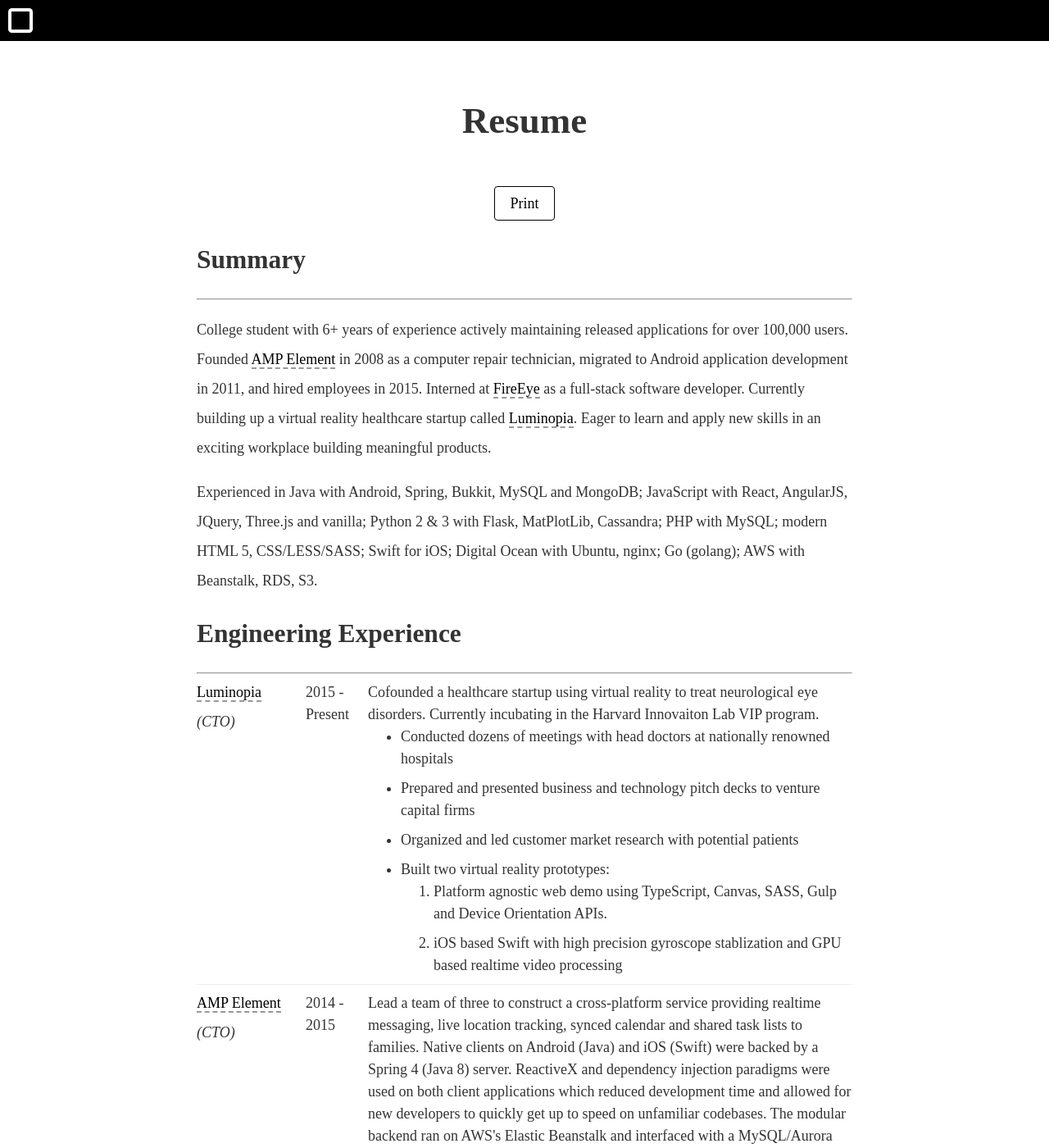
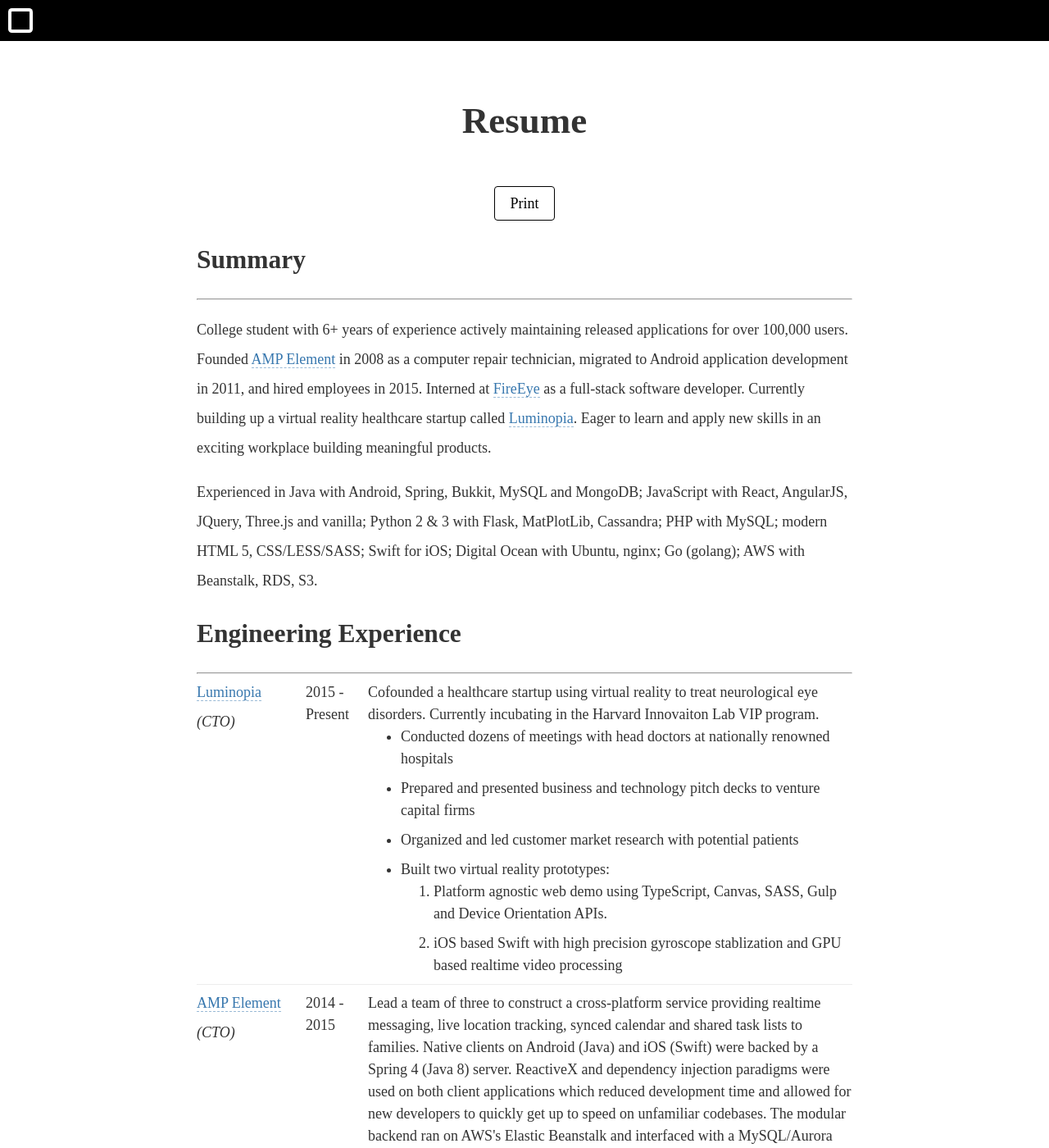
Before and after one commit to awendland/blog, a Jekyll site: the page built from resume.md, in a window 1280 px wide and 1400 px high. Shown: the whole window at 82% size. Built offline with Jekyll 4.4.1, drawn with Linux system fonts in a browser that asks for light colours; nearby versions of some CDN libraries; some web fonts are replaced.

Commit message:
css: Change links to blue and add styling for footnotes

```diff
--- a/css/less/common.less
+++ b/css/less/common.less
@@ -76,7 +76,7 @@
 }
 a {
     text-decoration: none;
-    color: black;
+    color: @linkColor;
     &:hover, &:focus {
         text-decoration: underline;
         cursor: pointer;
--- a/css/main.css
+++ b/css/main.css
@@ -361,7 +361,7 @@
 }
 a {
   text-decoration: none;
-  color: black;
+  color: #3777ae;
 }
 a:hover,
 a:focus {
@@ -382,15 +382,15 @@
   margin: 0;
 }
 li {
-  padding-top: .5em;
+  padding-top: 0.5em;
 }
 li:first-child {
   padding-top: 0;
 }
 h5,
 h6 {
-  margin-top: .3em;
-  margin-bottom: .3em;
+  margin-top: 0.3em;
+  margin-bottom: 0.3em;
 }
 /*****************************************************************************/
 /*
@@ -450,7 +450,7 @@
   color: black;
   border: 1px solid black;
   border-radius: 4px;
-  transition: color .3s, background .3s;
+  transition: color 0.3s, background 0.3s;
 }
 .button:hover {
   background: black;
@@ -496,8 +496,8 @@
 #floater {
   position: fixed;
   z-index: 2;
-  top: .5em;
-  left: .5em;
+  top: 0.5em;
+  left: 0.5em;
 }
 #floater #open-menu {
   position: relative;
@@ -508,7 +508,7 @@
   user-select: none;
   border-radius: 4px;
   background: rgba(50, 50, 50, 0.55);
-  transition: background .3s ease;
+  transition: background 0.3s ease;
 }
 #floater #open-menu:hover {
   background: rgba(120, 120, 120, 0.75);
@@ -517,7 +517,7 @@
 #floater #open-menu span:before,
 #floater #open-menu span:after {
   border-radius: 2px;
-  height: .2em;
+  height: 0.2em;
   background: white;
   position: absolute;
   display: block;
@@ -589,7 +589,7 @@
   padding: 10px;
   width: 50px;
   height: 50px;
-  transition: background .4s;
+  transition: background 0.4s;
   pointer-events: auto;
 }
 .navmenu .toggle-cont:active {
@@ -609,7 +609,7 @@
 .navmenu .flyout {
   padding-left: 0;
   opacity: 0;
-  transition: opacity .5s, transform .4s;
+  transition: opacity 0.5s, transform 0.4s;
   pointer-events: none;
   background: white;
 }
@@ -637,10 +637,10 @@
 .navmenu .flyout li a {
   display: block;
   color: black;
-  padding: .25em 0;
+  padding: 0.25em 0;
 }
 .navmenu .flyout li a i {
-  transition: transform .7s ease;
+  transition: transform 0.7s ease;
   transform-origin: 50% 50%;
 }
 .navmenu .flyout li a span {
@@ -686,7 +686,7 @@
   color: #ffffff;
 }
 #footer .info {
-  padding: .5em 0 0 0;
+  padding: 0.5em 0 0 0;
   text-align: center;
 }
 #footer .info span {
@@ -746,7 +746,7 @@
 /*
 /*****************************************************************************/
 .post {
-  padding-bottom: .75em;
+  padding-bottom: 0.75em;
 }
 .post header {
   text-align: center;
@@ -759,7 +759,7 @@
   overflow-x: hidden;
   font-size: 1.5rem;
   max-width: 850px;
-  margin: .7em auto;
+  margin: 0.7em auto;
 }
 @media (min-width: 40rem) {
   .post header h1 {
@@ -777,17 +777,17 @@
   border-radius: 3px;
 }
 .post > .body a:not(.button) {
-  border: 0.15em dashed rgba(51, 51, 51, 0.5);
+  border: 0.1em dashed rgba(55, 119, 174, 0.5);
   border-top-width: 0;
   border-left-width: 0;
   border-right-width: 0;
-  transition: border .1s;
+  transition: border 0.1s;
 }
 .post > .body a:not(.button):hover,
 .post > .body a:not(.button):focus {
   text-decoration: none;
   cursor: pointer;
-  border-color: #333;
+  border-color: #3777ae;
 }
 .post > .body img {
   display: block;
@@ -834,6 +834,20 @@
     display: none;
   }
 }
+.post > .body .footnotes::before {
+  content: '';
+  border-bottom: 1px solid rgba(0, 0, 0, 0.3);
+  width: 100%;
+  display: block;
+  margin-top: 2em;
+}
+.post > .body .footnotes p {
+  margin: 0;
+}
+.post > .body .footnotes a.reversefootnote {
+  margin-left: 0.5em;
+  border-bottom: none;
+}
 .post blockquote {
   border-radius: 6px;
   margin: 1em;
@@ -847,7 +861,7 @@
 }
 .post blockquote::before {
   content: "";
-  width: .5em;
+  width: 0.5em;
   background: black;
   height: 105%;
   position: absolute;
@@ -908,7 +922,7 @@
   border-bottom-width: 0;
 }
 table tr td {
-  padding: .5em;
+  padding: 0.5em;
 }
 table tr td:first-child {
   padding-left: 0;
@@ -921,7 +935,7 @@
 }
 .list li {
   list-style: none;
-  padding: .5em 0;
+  padding: 0.5em 0;
   position: relative;
   border: 0 solid #ccc;
   border-color: rgba(0, 0, 0, 0.075);
@@ -1195,7 +1209,7 @@
   }
 }
 .experience-table .experience--position {
-  margin-top: .5em;
+  margin-top: 0.5em;
   display: block;
 }
 .clubs-list {
@@ -1203,7 +1217,7 @@
 }
 .clubs-list li {
   list-style: none;
-  padding: .5em 0;
+  padding: 0.5em 0;
   position: relative;
   border: 0 solid #ccc;
   border-color: rgba(0, 0, 0, 0.075);
@@ -1216,14 +1230,14 @@
 }
 .clubs-list .position {
   font-weight: 400;
-  font-size: .8em;
+  font-size: 0.8em;
 }
 .clubs-list .time {
-  font-size: .8em;
+  font-size: 0.8em;
 }
 @media (min-width: 40rem) {
   .clubs-list .time {
-    top: .5em;
+    top: 0.5em;
     right: 0;
     position: absolute;
     font-size: 1em;
@@ -1237,7 +1251,7 @@
 }
 .skills-list li {
   list-style: none;
-  padding: .5em 0;
+  padding: 0.5em 0;
   position: relative;
   border: 0 solid #ccc;
   border-color: rgba(0, 0, 0, 0.075);
@@ -1259,7 +1273,7 @@
   border-bottom-width: 0px;
 }
 .skills-list .type {
-  font-size: .8em;
+  font-size: 0.8em;
 }
 .skills-list .type::before {
   content: "(";
@@ -1269,18 +1283,18 @@
 }
 @media (min-width: 40rem) {
   .skills-list .type {
-    top: .5em;
+    top: 0.5em;
     right: 0;
     position: absolute;
   }
 }
 .skills-list .desc {
   font-style: italic;
-  margin: .25em 0;
+  margin: 0.25em 0;
 }
 .skills-list .cost,
 .skills-list .stat {
-  font-size: .8em;
+  font-size: 0.8em;
 }
 .print-header {
   display: none;
@@ -1295,11 +1309,11 @@
     font: 12px/1.2 serif;
   }
   body .post > .body > p {
-    margin: .2em 0;
+    margin: 0.2em 0;
     line-height: 1.2;
   }
   h3 {
-    margin: .2em 0;
+    margin: 0.2em 0;
   }
   #post header {
     padding: 0;
@@ -1320,7 +1334,7 @@
     border-bottom: none;
   }
   .skills-list li {
-    padding: .1em 0;
+    padding: 0.1em 0;
   }
   li {
     padding-top: 0;
```
Also changed, not shown: css/less/components/post.less (+18 -2 lines), css/less/variables.less (+4 -3 lines).
